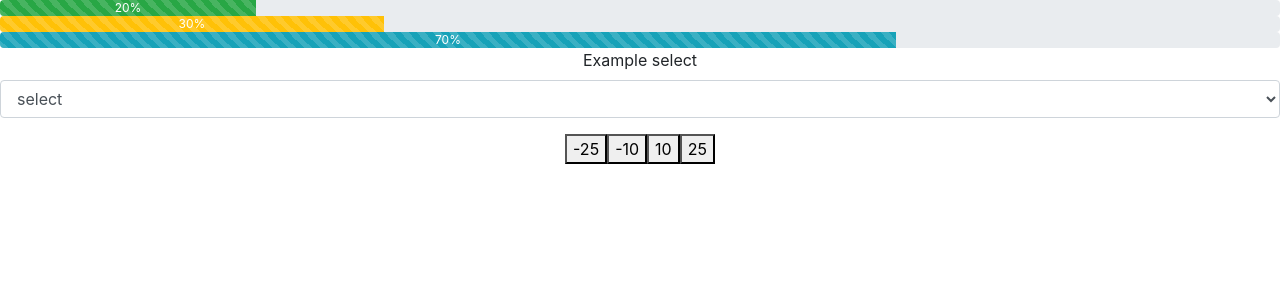
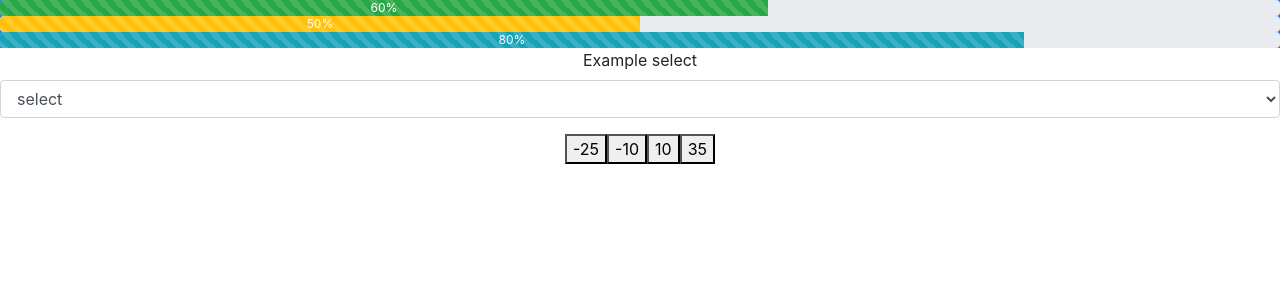
Before and after one commit to hl896/animateBar, a React (Create React App) app: page / in a window 1280 px wide. Shown: the top 300 px of the page. Built offline with nearby package versions, Linux system fonts and the light colour scheme; no server answers; the HTML template or start-up script is replaced by a standard one.

Commit message:
20190404 11am

```diff
--- a/src/App.js
+++ b/src/App.js
@@ -3,12 +3,28 @@
 import './App.css';
 import Bar from './Bars/Bar';
 class App extends Component {
+  constructor(props){
+    super(props);
+    this.state={
+      data:null
+    }
+  }
+
+  componentDidMount() {
+    fetch('http://pb-api.herokuapp.com/bars')
+      .then(response => response.json())
+      .then(data => this.setState({ data }));
+
+  }
   render() {
+    console.log('datas:'+this.state.data);
     return (
       <div className="App">
-        <Bar value_status1st='20'
+        <Bar value_status1st='60'
             value_status2nd='50'
-            value_status3th='80'>
+            value_status3th='80'
+
+            >
 
         </Bar>
       </div>
--- a/src/Bars/Bar.jsx
+++ b/src/Bars/Bar.jsx
@@ -10,15 +10,26 @@
     constructor(props){
         super(props);
         this.state = {
-            value_status1st:20,
-            value_status2nd:30,
-            value_status3th:70,
+            value_status1st:this.props.value_status1st,
+            value_status2nd:this.props.value_status2nd,
+            value_status3th:this.props.value_status3th,
+
             status1:false,
             status2:false,
-            status3:false
+            status3:false,
+
+            btnval1:(-25),
+            btnval2:(-10),
+            btnval3:(10),
+            btnval4:(35),
+
+            error: null,
+            isLoaded: false,
+            items: []
         }
+       this.min_25=this.min_25.bind(this);
+    }
 
-    }
 
     onpick(e){
         const getvalues = this.inputEl.value;
@@ -48,31 +59,97 @@
             console.log('status3:'+this.state.status3)
         }
         else{
+            this.setState(prevState=>({
+                status3:false,
+                status1:false,
+                status2:false
+            }));
             console.log('default-status:'+getvalues);
 
         }
     }
-    min_25(){
-        if(this.state.status1==true){
-            this.setState(prevalue=>{return {value_status1st:(prevalue.value_status1st-25)}});
-            console.log(this.state.value_status1st)
-        }else{
+
+    min_25(btn1){
+
+
+            if(this.state.status1==true){
+                if(this.state.value_status1st>=btn1&&this.state.value_status1st-btn1<150){
+
+                    this.setState(
+
+                        prevalue=>{return {value_status1st:(prevalue.value_status1st-btn1)}}
+                    );
+
+
+
+                }else if(this.state.value_status1st-btn1>=150){
+                    this.setState(prevalue=>{return {value_status1st:150}});
+                }
+                else{
+                    this.setState(prevalue=>{return {value_status1st:0}});
+                }
+
+
+                console.log(this.state.value_status1st)
+            }else if(this.state.status2==true){
+                if(this.state.value_status2nd>=btn1&&this.state.value_status2nd-btn1<150){
+                    this.setState(prevalue=>{return {value_status2nd:(prevalue.value_status2nd-btn1)}});
+                }else if(this.state.value_status2nd-btn1>=150){
+                    this.setState(prevalue=>{return {value_status2nd:150}});
+                }
+                else{
+                    this.setState(prevalue=>{return {value_status2nd:0}});
+                }
+
+
+                console.log(this.state.value_status2nd)
+            }else if(this.state.status3==true){
+                if(this.state.value_status3th>=btn1&&this.state.value_status3th-btn1<150){
+                    this.setState(prevalue=>{return {value_status3th:(prevalue.value_status3th-btn1)}});
+                }else if(this.state.value_status3th-btn1>=150){
+                    this.setState(prevalue=>{return {value_status3th:150}});
+                }
+                else{
+                    this.setState(prevalue=>{return {value_status3th:0}});
+                }
+
+
+
+
+                console.log(this.state.value_status3th)
+            }
+
+    }
+
+
+    render(){
+        const updatestyles={
+            width:this.state.value_status1st
+        }
+        let btn1 =this.state.btnval1;
+        let btn2 =this.state.btnval2;
+        let btn3 =this.state.btnval3;
+        let btn4 =this.state.btnval4;
+
+        if(btn1<0||btn2<0||btn3<0||btn4<0){
+            btn1=(-btn1);
+            btn2=(-btn2);
+            btn3=(-btn3);
+            btn4=(-btn4);
 
         }
 
-    }
-    render(){
         return (
             <div >
                 <link rel="stylesheet"
                 href="https://maxcdn.bootstrapcdn.com/bootstrap/4.0.0/css/bootstrap.min.css"
                 integrity="sha384-Gn5384xqQ1aoWXA+058RXPxPg6fy4IWvTNh0E263XmFcJlSAwiGgFAW/dAiS6JXm"
                 crossorigin="anonymous"/>
+                <div className='progress-bar'>
 
-                <div>
-                    <ProgressBar animated className='singleBar' id='first' striped variant="success" now={this.state.value_status1st} label={this.state.value_status1st+'%'}/>
-                    <ProgressBar animated className='singleBar' id='second' striped variant="warning" now={this.state.value_status2nd} label={`${this.state.value_status2nd}%`}/>
-                    <ProgressBar animated className='singleBar' id='third' striped variant="info" now={this.state.value_status3th} label={`${this.state.value_status3th}%`}/>
+                    <ProgressBar animated className='singleBar progressbar' id='first' striped variant="success"  now={parseInt(this.state.value_status1st)} label={this.state.value_status1st+'%'}/>
+                    <ProgressBar animated className='singleBar progressbar' id='second' striped variant="warning" now={this.state.value_status2nd} label={`${this.state.value_status2nd}%`}/>
+                    <ProgressBar animated className='singleBar progressbar' id='third' striped variant="info" now={this.state.value_status3th} label={`${this.state.value_status3th}%`}/>
                 </div>
                 <Form>
                     <Form.Group controlId="exampleForm.ControlSelect1">
@@ -89,10 +166,10 @@
                         <option value="3">3</option>
                         </Form.Control>
                     </Form.Group>
-                    <button type='button' onClick={this.min_25.bind(this)}>-25</button>
-                    <button >-10</button>
-                    <button >10</button>
-                    <button >25</button>
+                    <button type='button' onClick={()=>this.min_25(btn1)} >-25</button>
+                    <button type='button' onClick={()=>this.min_25(btn2)}>-10</button>
+                    <button type='button' onClick={()=>this.min_25(btn3)}>10</button>
+                    <button type='button' onClick={()=>this.min_25(btn4)}>35</button>
                 </Form>
 
             </div>
```
Also changed, not shown: 1 other file (tests, documents, lock files or other folders).
